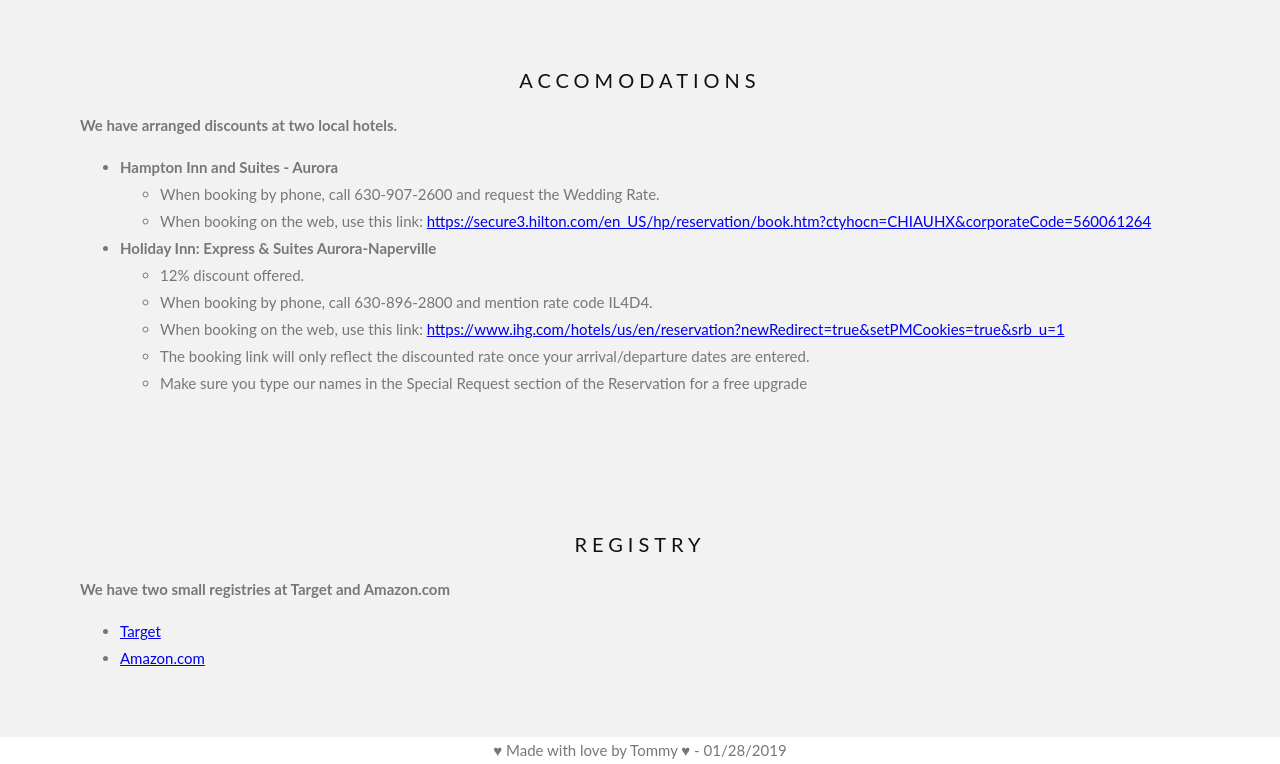
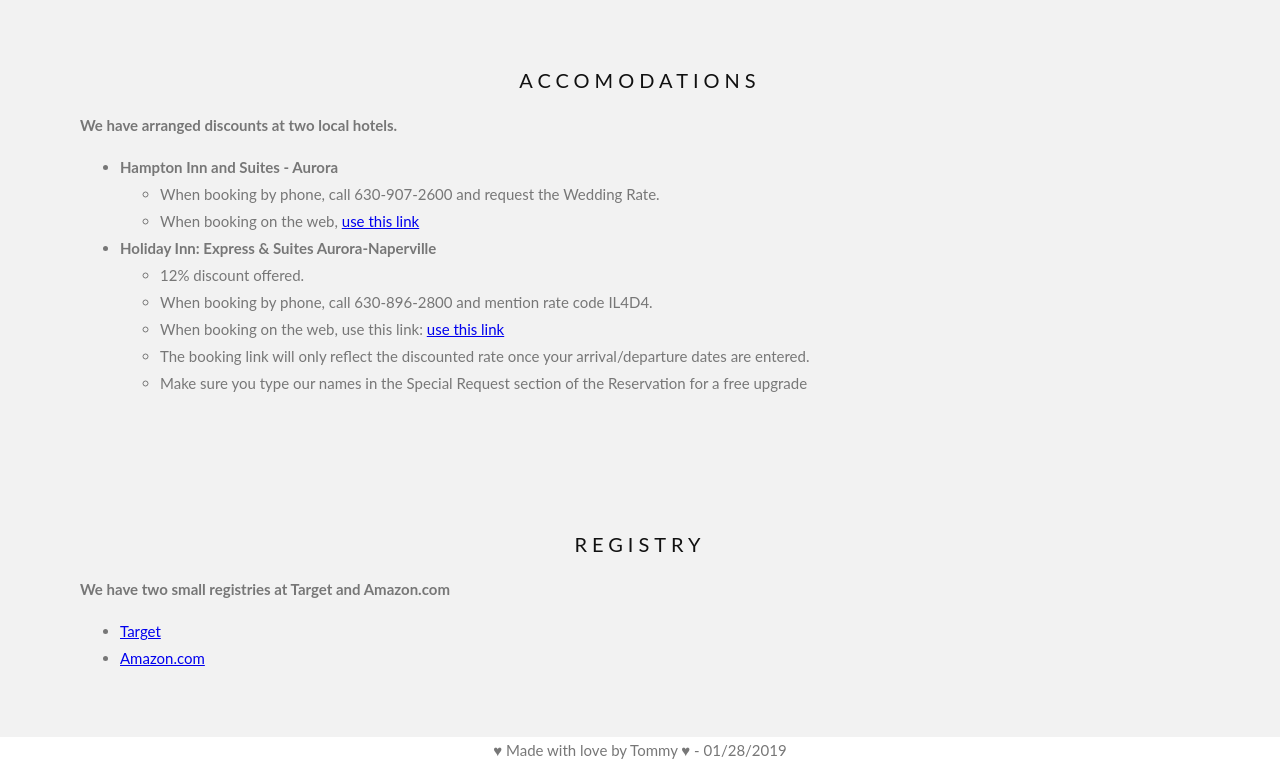
Before and after one commit to tommyandemilywedding/tommyandemilywedding.github.io, a plain HTML site: page index.html in a window 1280 px wide. Shown: the part 2209-2973 px from the top of the page. Drawn offline with Linux system fonts and the light colour scheme.

Commit message:
Fixed Links

```diff
--- a/index.html
+++ b/index.html
@@ -103,13 +103,13 @@
     <li><b>Hampton Inn and Suites - Aurora</b></li>
 		<ul>
 			<li>When booking by phone, call 630-907-2600 and request the Wedding Rate.</li>
-			<li>When booking on the web, use this link: <a href="url">https://secure3.hilton.com/en_US/hp/reservation/book.htm?ctyhocn=CHIAUHX&corporateCode=560061264</a></li>
+			<li>When booking on the web, <a href="https://secure3.hilton.com/en_US/hp/reservation/book.htm?ctyhocn=CHIAUHX&corporateCode=560061264">use this link</a></li>
 		</ul>
 	<li><b>Holiday Inn: Express & Suites Aurora-Naperville</b></li>
 		<ul>
 			<li>12% discount offered.</li>
 			<li>When booking by phone, call 630-896-2800 and mention rate code IL4D4.</li>
-			<li>When booking on the web, use this link: <a href="url">https://www.ihg.com/hotels/us/en/reservation?newRedirect=true&setPMCookies=true&srb_u=1</a></li>
+			<li>When booking on the web, use this link: <a href="https://www.ihg.com/hotels/us/en/reservation?newRedirect=true&setPMCookies=true&srb_u=1">use this link</a></li>
 			<li>The booking link will only reflect the discounted rate once your arrival/departure dates are entered.</li>
 			<li>Make sure you type our names in the Special Request section of the Reservation for a free upgrade</li>
 		</ul>
```
